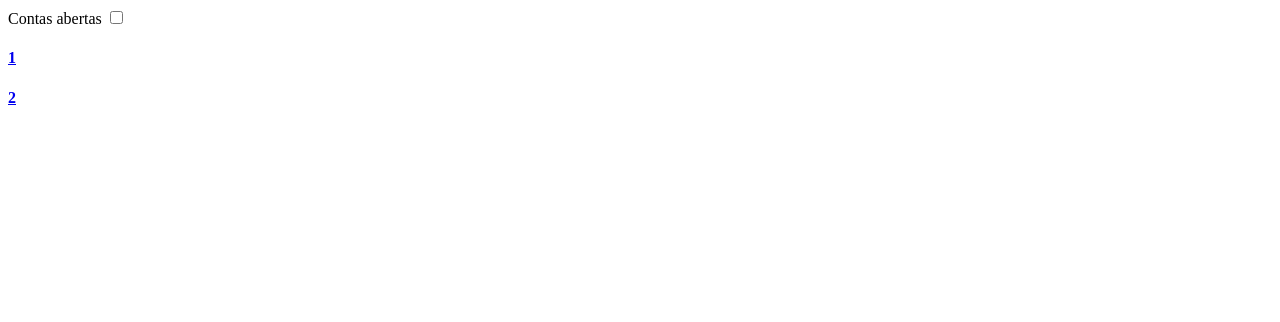
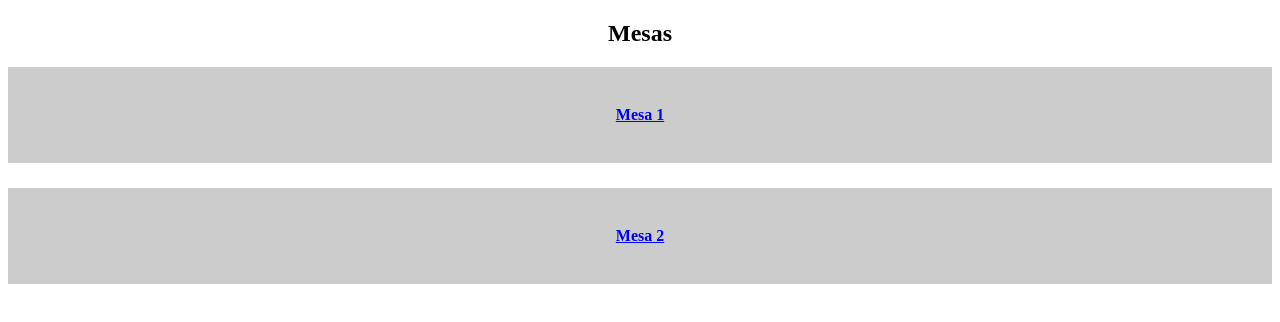
Before and after one commit to VitorLuizC/frontend-challenge-convenia, a Vue app in the folder app/: page / in a window 1280 px wide. Shown: the top 322 px of the page. Built offline with nearby package versions, Linux system fonts and the light colour scheme; the HTML template or start-up script is replaced by a standard one.

Commit message:
Rename Tables to Bills + Add some scss styles

```diff
--- a/app/src/router.js
+++ b/app/src/router.js
@@ -1,6 +1,6 @@
 import Vue from 'vue'
 import Router from 'vue-router'
-import Tables from '@/views/Tables.vue'
+import Bills from '@/views/Bills.vue'
 
 Vue.use(Router)
 
@@ -9,9 +9,9 @@ export default new Router({
   base: process.env.BASE_URL,
   routes: [
     {
-      name: 'Tables',
+      name: 'Bills',
       path: '/',
-      component: Tables
+      component: Bills
     }
   ]
 })
--- /dev/null
+++ b/app/src/views/Bills.vue
@@ -0,0 +1,86 @@
+<template>
+  <main class="bills-view">
+    <h2 class="title">Mesas</h2>
+
+    <div class="list">
+      <router-link
+        v-for="bill in bills"
+        :to="'/table/' + bill.id"
+        :key="bill.id"
+        class="item bill-list-item"
+      >
+        <h4 class="name">{{ bill.name }}</h4>
+      </router-link>
+    </div>
+  </main>
+</template>
+
+<script>
+const bills = [
+  {
+    id: 1,
+    name: 'Mesa 1'
+  },
+  {
+    id: 2,
+    name: 'Mesa 2'
+  }
+]
+
+export default {
+  data() {
+    return {
+      bills: [],
+      status: undefined
+    }
+  },
+  mounted() {
+    this.bills = bills
+  }
+}
+</script>
+
+<style lang="scss">
+@function no-unit($value) {
+  @return $value / ($value * 0 + 1);
+}
+
+@function em($size, $base-font-size: 16px) {
+  @return no-unit($size) / no-unit($base-font-size) * 1em;
+}
+
+@mixin flex-center() {
+  display: flex;
+  align-items: center;
+  justify-content: center;
+}
+
+%bills-view-list {
+  & > .item {
+    @include flex-center();
+    width: 100%;
+    height: 96px;
+    background-color: rgba(#000, 20%);
+
+    & > .name {
+      margin: 0;
+    }
+  }
+
+  & > .item + .item {
+    margin-top: 25px;
+  }
+}
+
+.bills-view {
+  & > .title {
+    text-align: center;
+    font-size: em(24px);
+    font-weight: 700;
+  }
+
+  & > .list {
+    @extend %bills-view-list;
+  }
+}
+</style>
--- a/app/src/views/Tables.vue
+++ /dev/null
@@ -1,58 +0,0 @@
-<template>
-  <main class="tables-view">
-    <form class="filter">
-      Contas abertas
-      <input
-        type="checkbox"
-        :checked="status === 'OPEN'"
-        @click="status = status !== 'OPEN' ? 'OPEN' : undefined"
-      />
-    </form>
-
-    <section class="results">
-      <router-link
-        v-for="table in tablesFilteredByStatus"
-        :to="'/table/' + table.id"
-        :key="table.id"
-        class="item"
-      >
-        <h4 class="name">{{ table.name }}</h4>
-      </router-link>
-    </section>
-  </main>
-</template>
-
-<script>
-const tables = [
-  {
-    id: 1,
-    name: '1',
-    status: 'OPEN'
-  },
-  {
-    id: 2,
-    name: '2',
-    status: 'CLOSED'
-  }
-]
-
-export default {
-  data() {
-    return {
-      tables: [],
-      status: undefined
-    }
-  },
-  computed: {
-    tablesFilteredByStatus() {
-      if (!this.status) {
-        return this.tables
-      }
-      return this.tables.filter((table) => table.status === this.status)
-    }
-  },
-  mounted() {
-    this.tables = tables
-  }
-}
-</script>
```
